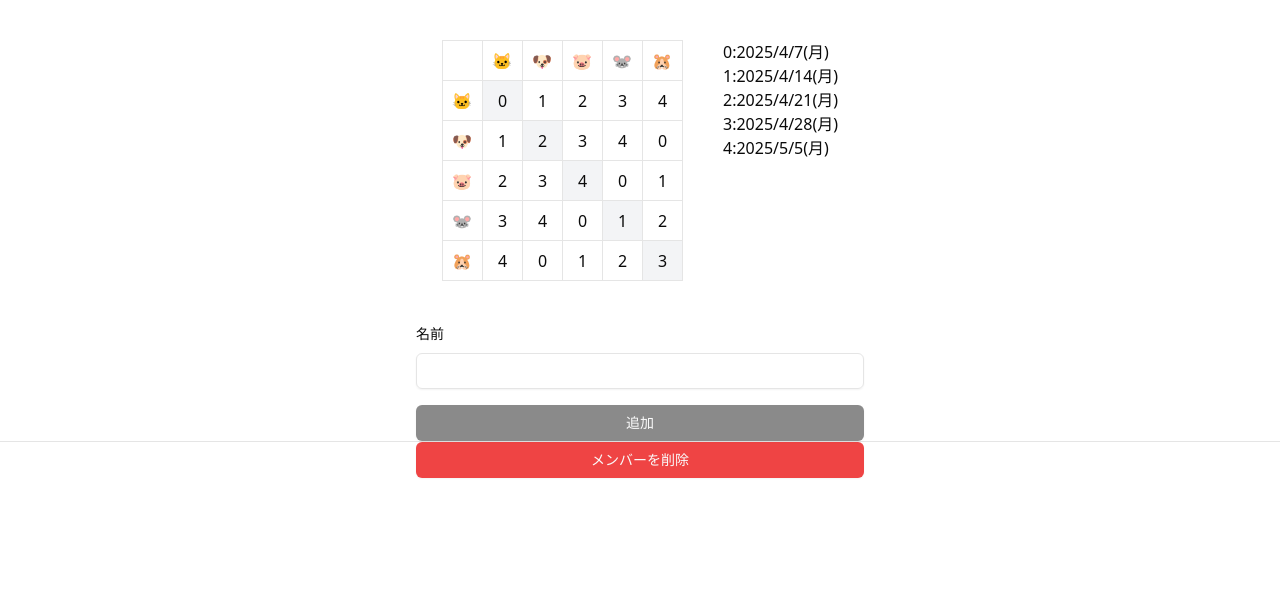
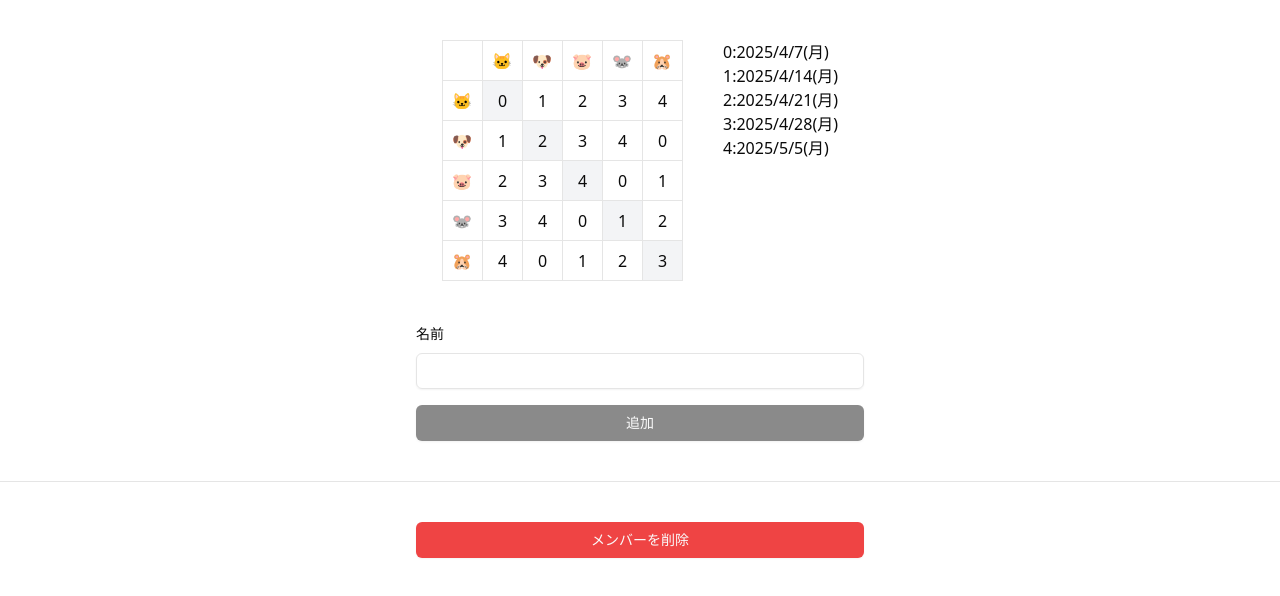
Before and after one commit to mk-0A0/ct-schedule, a Next.js app: page / in a window 1280 px wide. Shown: the top 596 px of the page. Built offline with nearby package versions, Linux system fonts and the light colour scheme.

Commit message:
chore: レイアウト調整

```diff
--- a/src/app/page.tsx
+++ b/src/app/page.tsx
@@ -59,7 +59,7 @@ export default function Home() {
   };
 
   return (
-    <main>
+    <main className="space-y-10">
       <section className="flex gap-10 justify-center mt-10">
         <table className="border-t border-l h-full">
           <tbody>
@@ -102,7 +102,7 @@ export default function Home() {
           )}
         </ul>
       </section>
-      <section className="mt-10">
+      <section className="max-w-md mx-auto">
         <Form {...form}>
           <form
             onSubmit={
@@ -110,7 +110,7 @@ export default function Home() {
                 ? form.handleSubmit(onSubmit)
                 : undefined
             }
-            className="space-y-4 max-w-md mx-auto"
+            className="space-y-4"
           >
             <FormField
               control={form.control}
```
